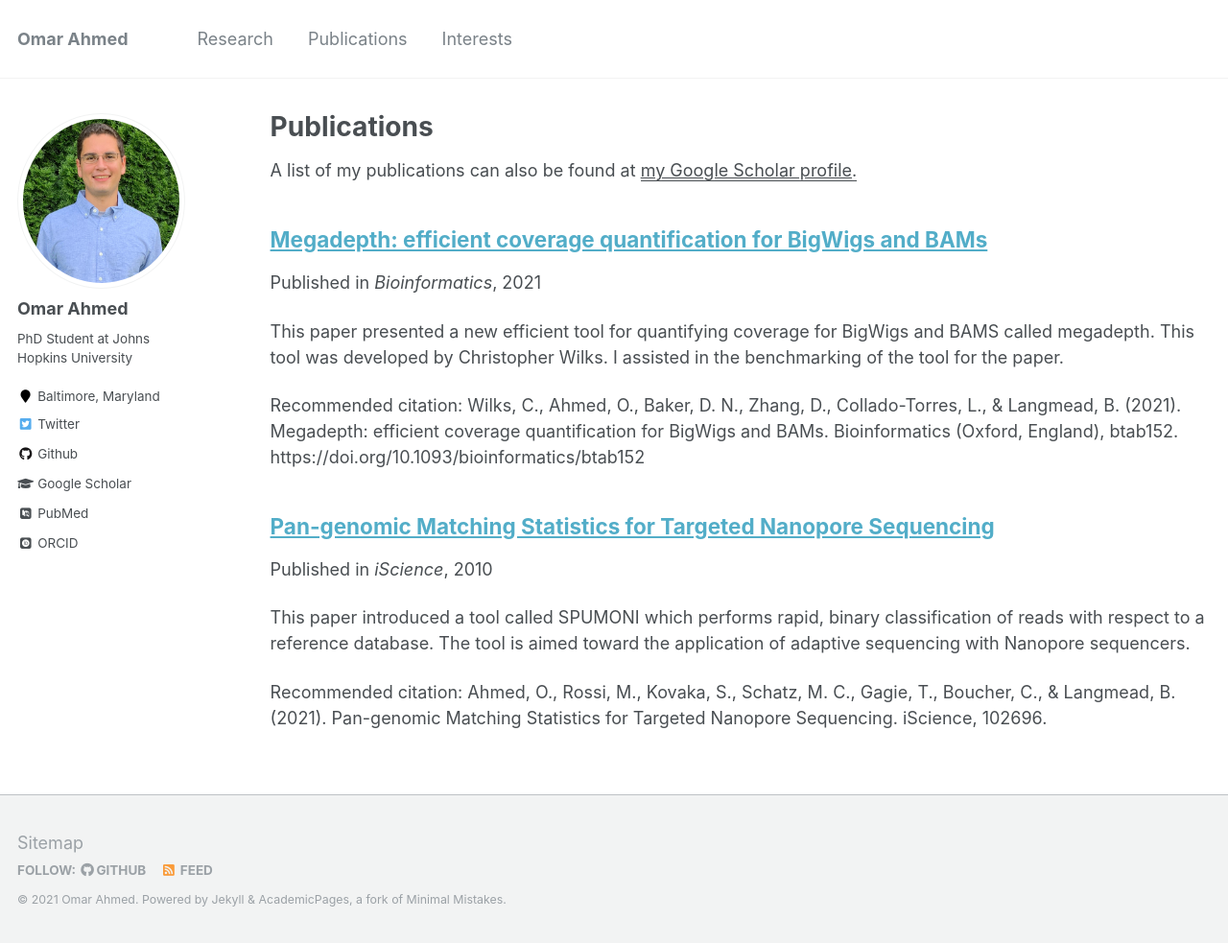
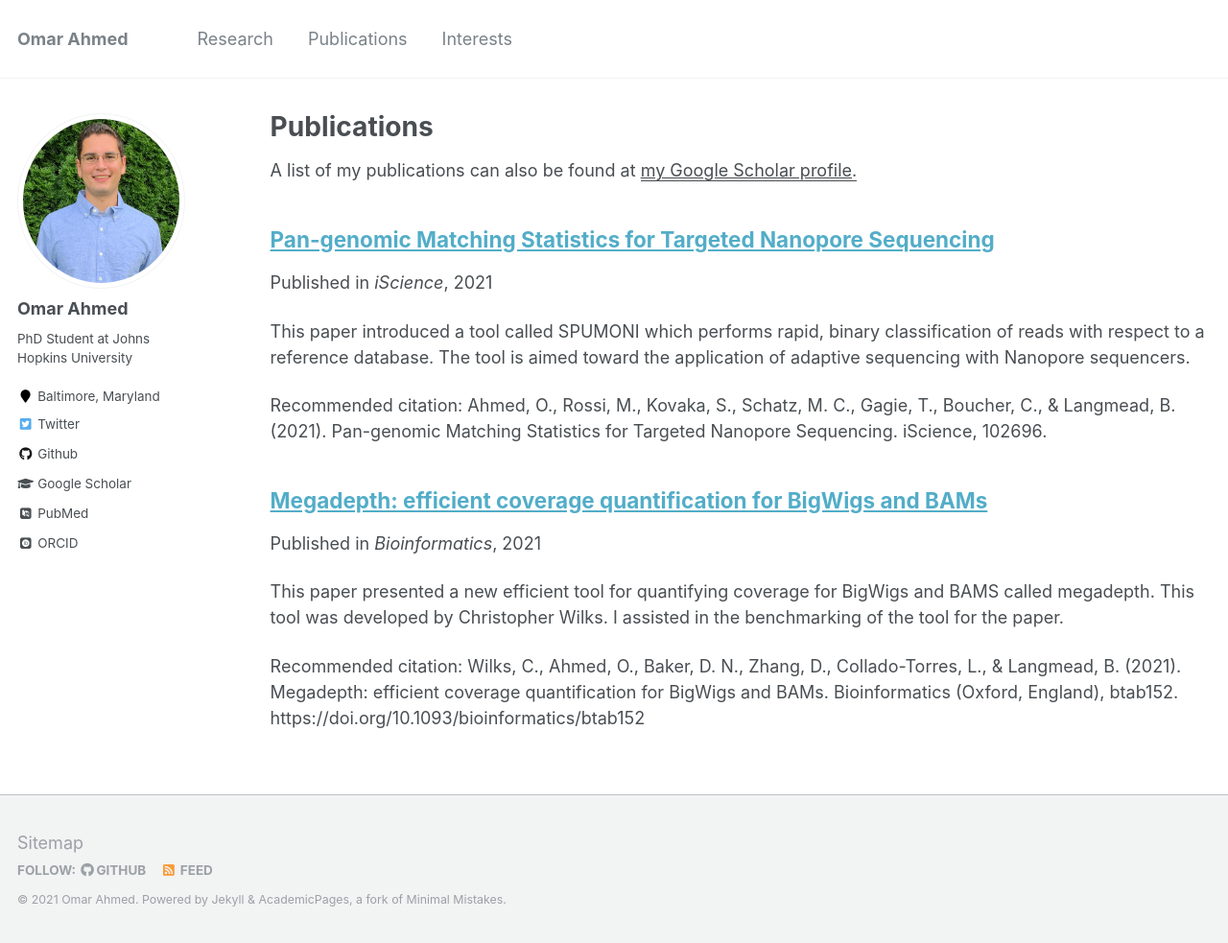
Before and after one commit to oma219/oma219.github.io, a Jekyll site: the page built from _pages/publications.md, in a window 1280 px wide and 983 px high. Shown: the whole window at 96% size. Built offline with Jekyll 4.4.1, drawn with Linux system fonts in a browser that asks for light colours; some web fonts are replaced.

Commit message:
updated date on spumoni paper

```diff
--- a/_publications/paper_2.md
+++ b/_publications/paper_2.md
@@ -3,7 +3,7 @@ title: "Pan-genomic Matching Statistics for Targeted Nanopore Sequencing"
 collection: publications
 permalink: /publication/paper_2
 excerpt: 'This paper introduced a tool called SPUMONI which performs rapid, binary classification of reads with respect to a reference database. The tool is aimed toward the application of adaptive sequencing with Nanopore sequencers.'
-date: 2010-10-01
+date: 2021-06-07
 venue: 'iScience'
 paperurl: ''
 citation: 'Ahmed, O., Rossi, M., Kovaka, S., Schatz, M. C., Gagie, T., Boucher, C., & Langmead, B. (2021). Pan-genomic Matching Statistics for Targeted Nanopore Sequencing. iScience, 102696.'
```
